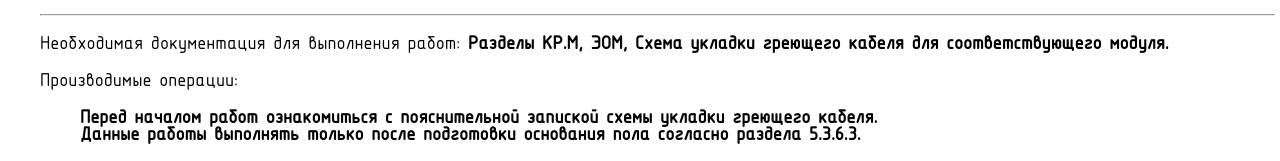
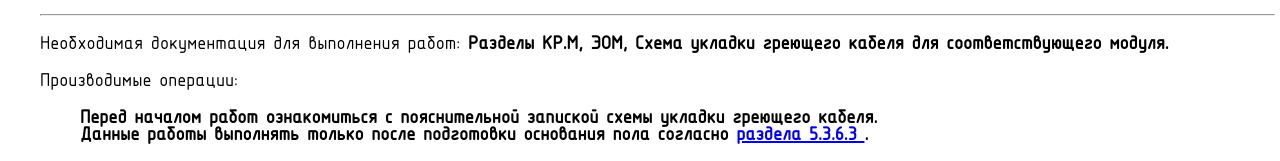
Before and after one commit to SuPeskov/LogInSystem, a website: page PWP_Scout-2.0/5.3/5.3.4.html in a window 1280 px wide. Shown: the part 2990-3151 px from the top of the page. Drawn offline with Linux system fonts and the light colour scheme; no server answers; sample sign-in values are in the browser's storage.

Commit message:
Добавлена ссылка на 5.3.6.3

```diff
--- a/PWP_Scout-2.0/5.3/5.3.4.html
+++ b/PWP_Scout-2.0/5.3/5.3.4.html
@@ -211,7 +211,10 @@
                     <ol>
                         <P class="importantText">Перед началом работ ознакомиться с пояснительной запиской схемы укладки греющего кабеля.
                             <br>
-                            Данные работы выполнять только после подготовки основания пола согласно раздела 5.3.6.3.
+                            Данные работы выполнять только после подготовки основания пола согласно
+                            <a href="../5.3/5.3.6.html#3">
+                                раздела 5.3.6.3
+                            </a>.
                         </P>
                         <li class="mainText">
                             Разметить на полу расположение кабеля. Отфрезеровать углубления под гофротрубу с термодатчиком и под соединительную
```
